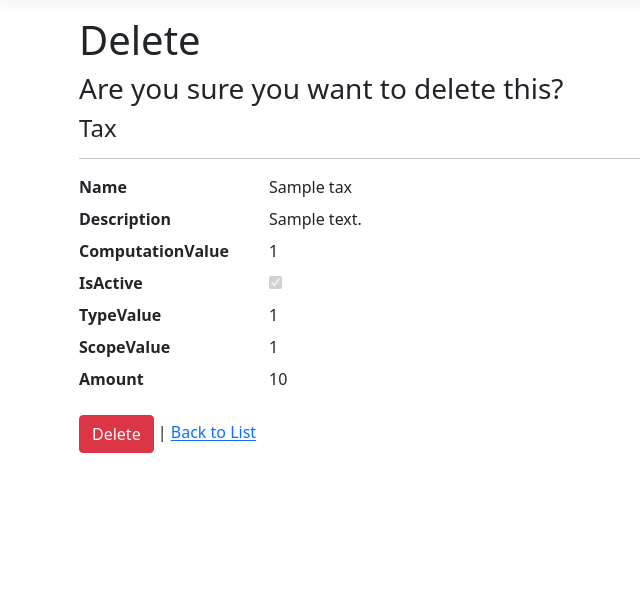
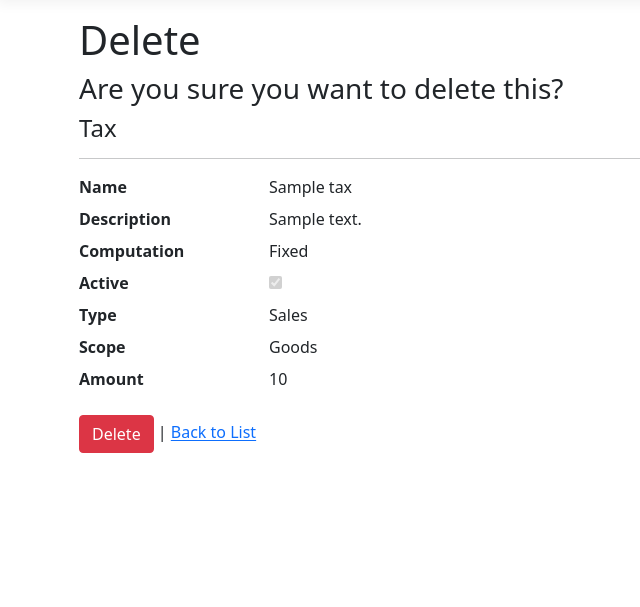
Before and after one commit to PreslavDrakov/AccountingModule, an ASP.NET Core app: page /Taxes/Delete?id=1 in a window 1280 px wide. Shown: the part 57-664 px from the top of the page, without its empty margins (3-643 px from the left). Run offline with ASP.NET Core 8, Linux system fonts and the light colour scheme; empty tables hold one stand-in row (values such as "Sample post"); style sheets or scripts are compiled from the project's sources; database files in the repository are not loaded.

Commit message:
commit taxes

```diff
--- a/AccountingModule/Pages/Taxes/Delete.cshtml
+++ b/AccountingModule/Pages/Taxes/Delete.cshtml
@@ -25,28 +25,28 @@
             @Html.DisplayFor(model => model.Tax.Description)
         </dd>
         <dt class="col-sm-2">
-            @Html.DisplayNameFor(model => model.Tax.ComputationValue)
+            Computation
         </dt>
         <dd class="col-sm-10">
-            @Html.DisplayFor(model => model.Tax.ComputationValue)
+            @Html.DisplayFor(model => model.Tax.Computation)
         </dd>
         <dt class="col-sm-2">
-            @Html.DisplayNameFor(model => model.Tax.IsActive)
+            Active
         </dt>
         <dd class="col-sm-10">
             @Html.DisplayFor(model => model.Tax.IsActive)
         </dd>
         <dt class="col-sm-2">
-            @Html.DisplayNameFor(model => model.Tax.TypeValue)
+            Type
         </dt>
         <dd class="col-sm-10">
-            @Html.DisplayFor(model => model.Tax.TypeValue)
+            @Html.DisplayFor(model => model.Tax.Type)
         </dd>
         <dt class="col-sm-2">
-            @Html.DisplayNameFor(model => model.Tax.ScopeValue)
+            Scope
         </dt>
         <dd class="col-sm-10">
-            @Html.DisplayFor(model => model.Tax.ScopeValue)
+            @Html.DisplayFor(model => model.Tax.Scope)
         </dd>
         <dt class="col-sm-2">
             @Html.DisplayNameFor(model => model.Tax.Amount)
```
Also changed, not shown: AccountingModule/Pages/Taxes/Details.cshtml (+7 -7 lines), AccountingModule/Pages/Taxes/Edit.cshtml (+22 -7 lines).
